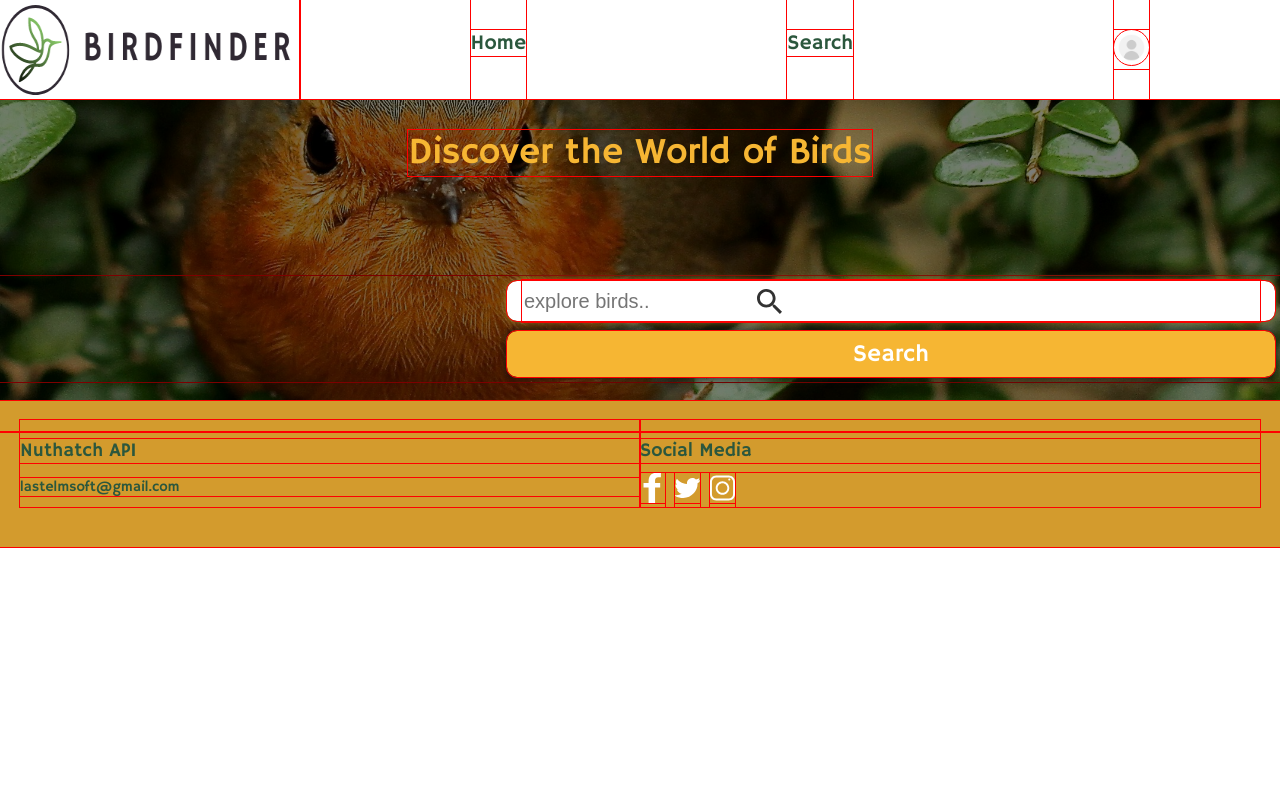
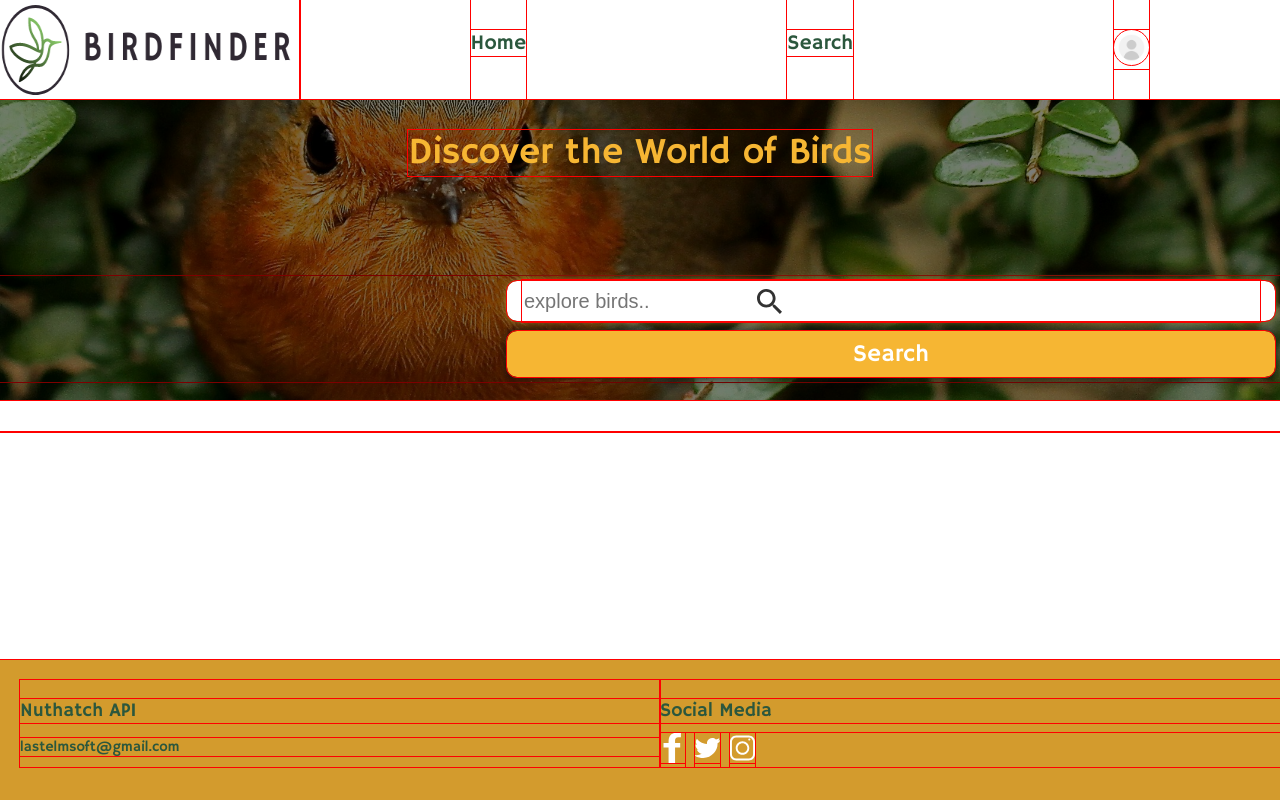
Before and after one commit to fernandapazo/fernandapaz-capstone, a React (Create React App) app in the folder birdfinder-app/: page / in a window 1280 px wide. Built offline with nearby package versions, Linux system fonts and the light colour scheme.

Commit message:
Fixed footer to end of page

```diff
--- a/birdfinder-app/src/components/Footer/Footer.scss
+++ b/birdfinder-app/src/components/Footer/Footer.scss
@@ -5,6 +5,11 @@
   display: flex;
   justify-content: space-between;
   flex-wrap: wrap;
+  position: fixed;
+  bottom: 0;
+  width: 100%;
+  padding: 20px;
+  height: 100px;
 
   &__section {
     flex: 1 1 50%;
```
